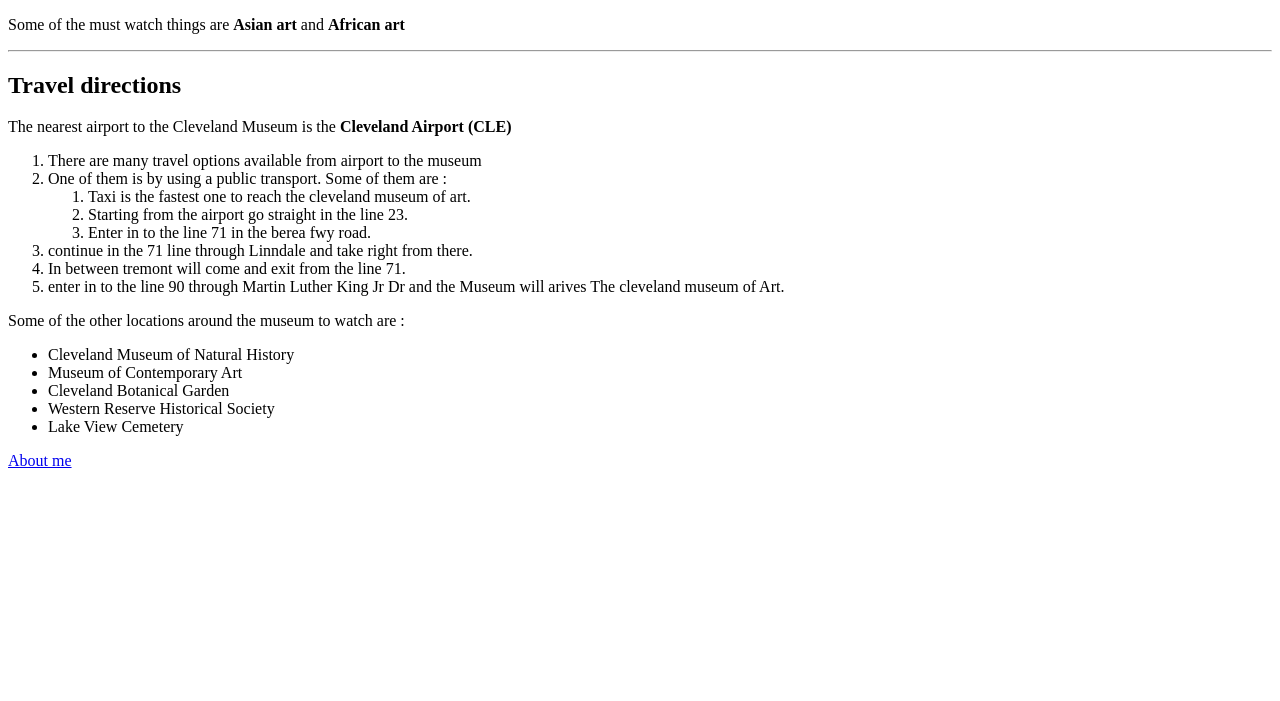
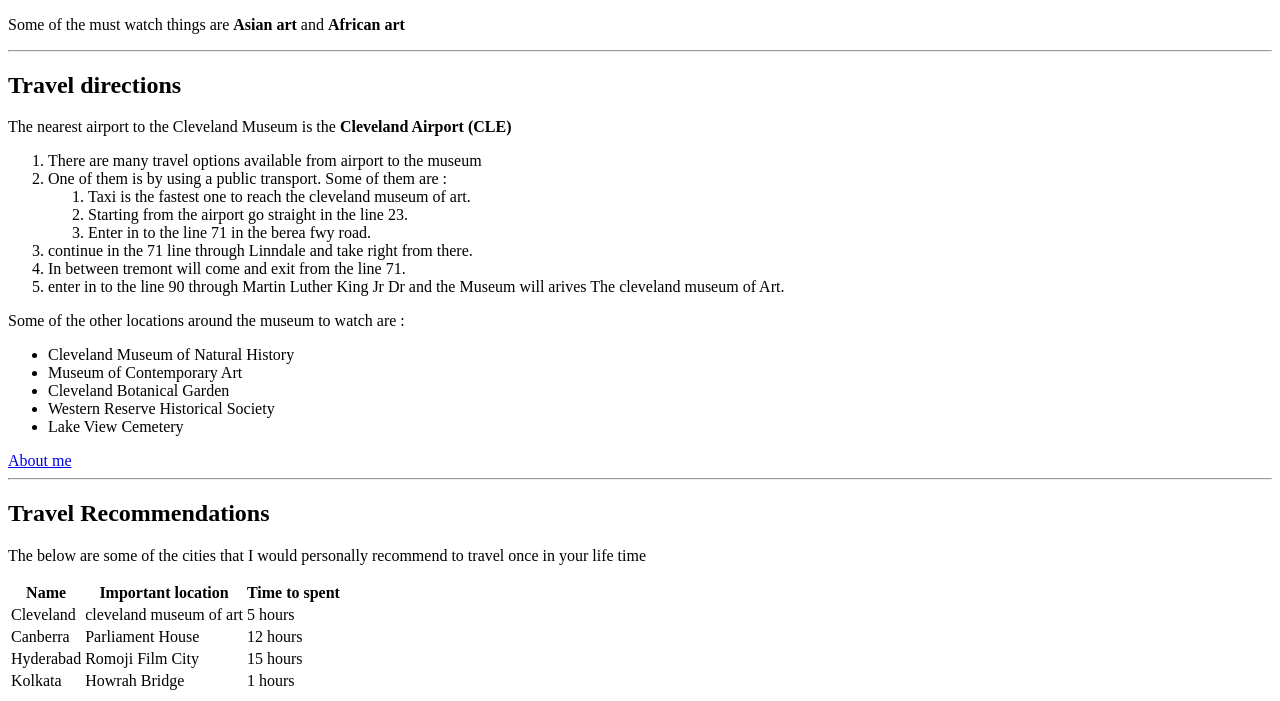
Before and after one commit to 44-563-Web-Apps-F22/44563-webapps-assignment-3-Lakshmikalyani99, a plain HTML site: page index.html in a window 1280 px wide. Shown: the part 105-806 px from the top of the page. Drawn offline with Linux system fonts and the light colour scheme.

Commit message:
Places Must Visit

```diff
--- a/index.html
+++ b/index.html
@@ -35,5 +35,36 @@
         <li>Lake View Cemetery </li>
     </ul>
     <a href="./aboutme.html">About me</a>
+    <hr>
+    <h2>Travel Recommendations</h2>
+    <p>The below are some of the cities that I would personally recommend to travel once in your life time </p>
+    <table>
+        <tr>
+            <th>Name</th>
+            <th>Important location</th>
+            <th>Time to spent</th>
+
+        </tr>
+        <tr>
+            <td>Cleveland</td>
+            <td>cleveland museum of art</td>
+            <td>5 hours</td>
+        </tr>
+        <tr>
+            <td>Canberra</td>
+            <td>Parliament House</td>
+            <td>12 hours</td>
+        </tr>
+        <tr>
+            <td>Hyderabad</td>
+            <td>Romoji Film City</td>
+            <td>15 hours</td>
+        </tr>
+        <tr>
+            <td>Kolkata</td>
+            <td>Howrah Bridge</td>
+            <td>1 hours</td>
+        </tr>
+    </table>
 </body>
 </html>
```
